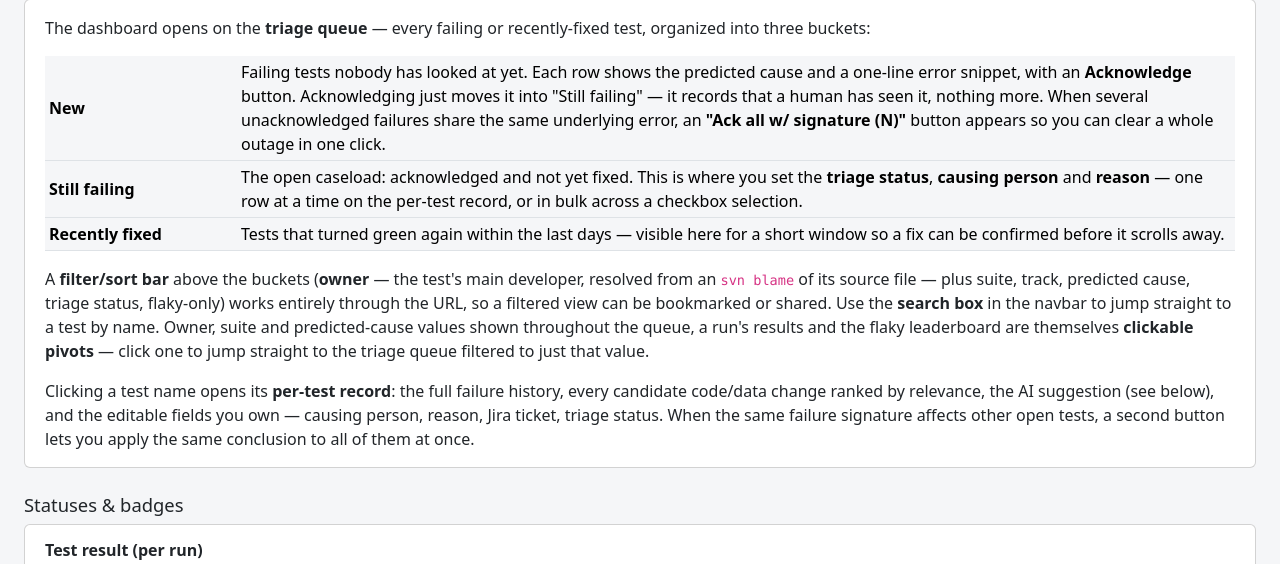
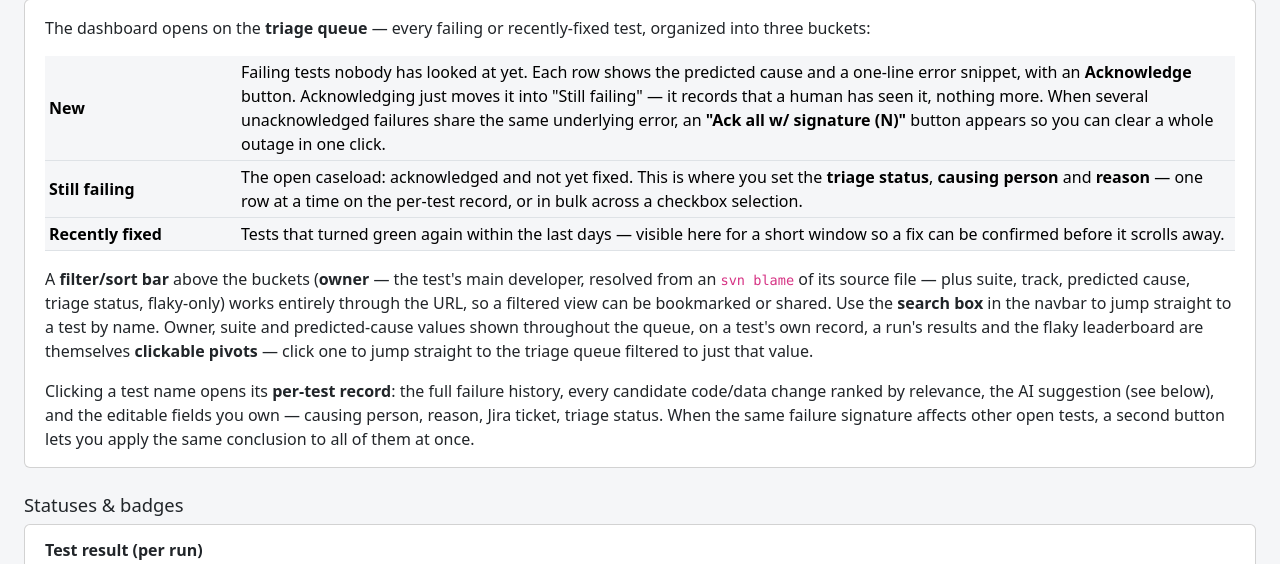
Before and after one commit to palmkevin/Jenkins-UT-Analyzer, a FastAPI app: page /help in a window 1280 px wide. Shown: the part 287-851 px from the top of the page. Run offline with FastAPI, Linux system fonts and the light colour scheme; some libraries are stand-ins or nearby versions.

Commit message:
docs(help): note the per-test record among the owner pivot surfaces (#168)
Now that the record page renders owner as a clickable pivot link, add it to
the Help page's list of surfaces where owner/suite/predicted-cause pivot.

Co-Authored-By: Claude Opus 4.8 <noreply@anthropic.com>

```diff
--- a/src/uta/web/templates/help.html
+++ b/src/uta/web/templates/help.html
@@ -54,9 +54,10 @@
     developer, resolved from an <code>svn blame</code> of its source file — plus suite, track,
     predicted cause, triage status, flaky-only) works entirely through the URL, so a filtered view
     can be bookmarked or shared. Use the <strong>search box</strong> in the navbar to jump straight
-    to a test by name. Owner, suite and predicted-cause values shown throughout the queue, a run's
-    results and the flaky leaderboard are themselves <strong>clickable pivots</strong> — click one
-    to jump straight to the triage queue filtered to just that value.
+    to a test by name. Owner, suite and predicted-cause values shown throughout the queue, on a
+    test's own record, a run's results and the flaky leaderboard are themselves
+    <strong>clickable pivots</strong> — click one to jump straight to the triage queue filtered to
+    just that value.
   </p>
   <p class="mb-0">
     Clicking a test name opens its <strong>per-test record</strong>: the full failure history,
```
